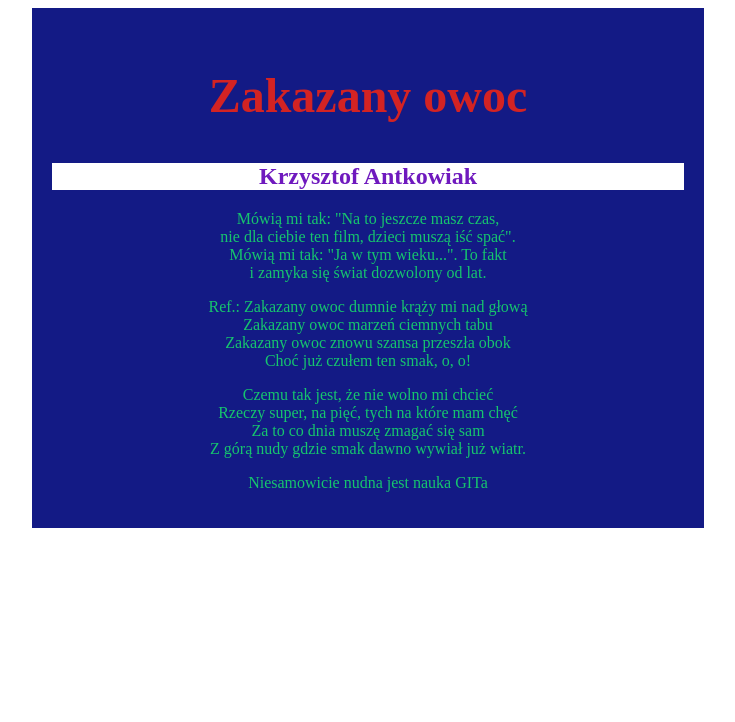
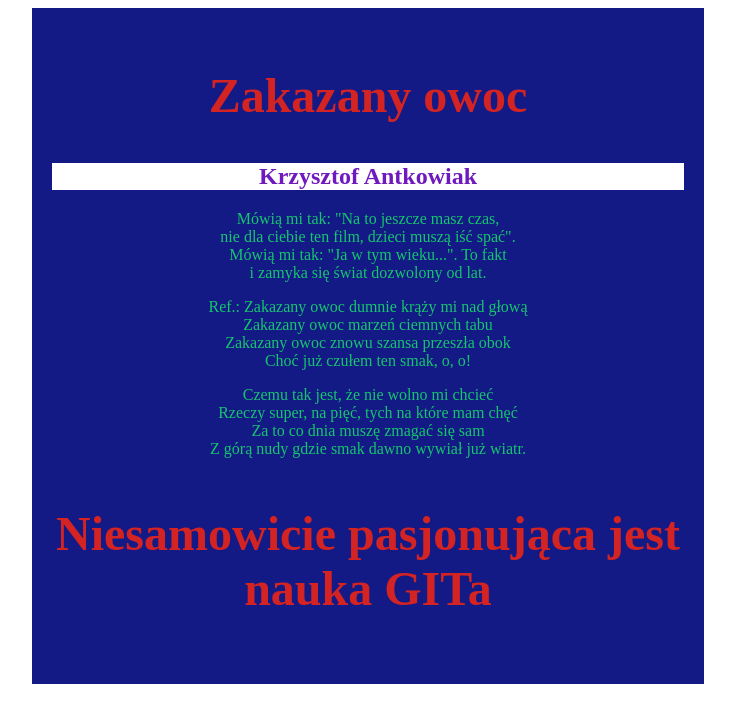
Before and after one commit to kurs-dariusz/fuuck, a plain HTML site: page index.html in a window 1280 px wide. Shown: the whole page, without its empty margins (272-1007 px from the left). Drawn offline with Linux system fonts and the light colour scheme.

Commit message:
Add style for GITbashing in index.html

```diff
--- a/index.html
+++ b/index.html
@@ -27,7 +27,7 @@
         Za to co dnia muszę zmagać się sam<br>
         Z górą nudy gdzie smak dawno wywiał już wiatr. <br>
       </p>
-      <p>Niesamowicie nudna jest nauka GITa</p>
+      <p class="omg">Niesamowicie pasjonująca jest nauka GITa</p>
     </section>
   </body>
 </html>
--- a/sass/style.scss
+++ b/sass/style.scss
@@ -25,3 +25,8 @@ p {
     margin: 0 auto;
     width: 50%;
 }
+.omg {
+    color: $primary-color;
+    font-weight: 900;
+    font-size: 48px;
+}
```
Also changed, not shown: css/style.css.
